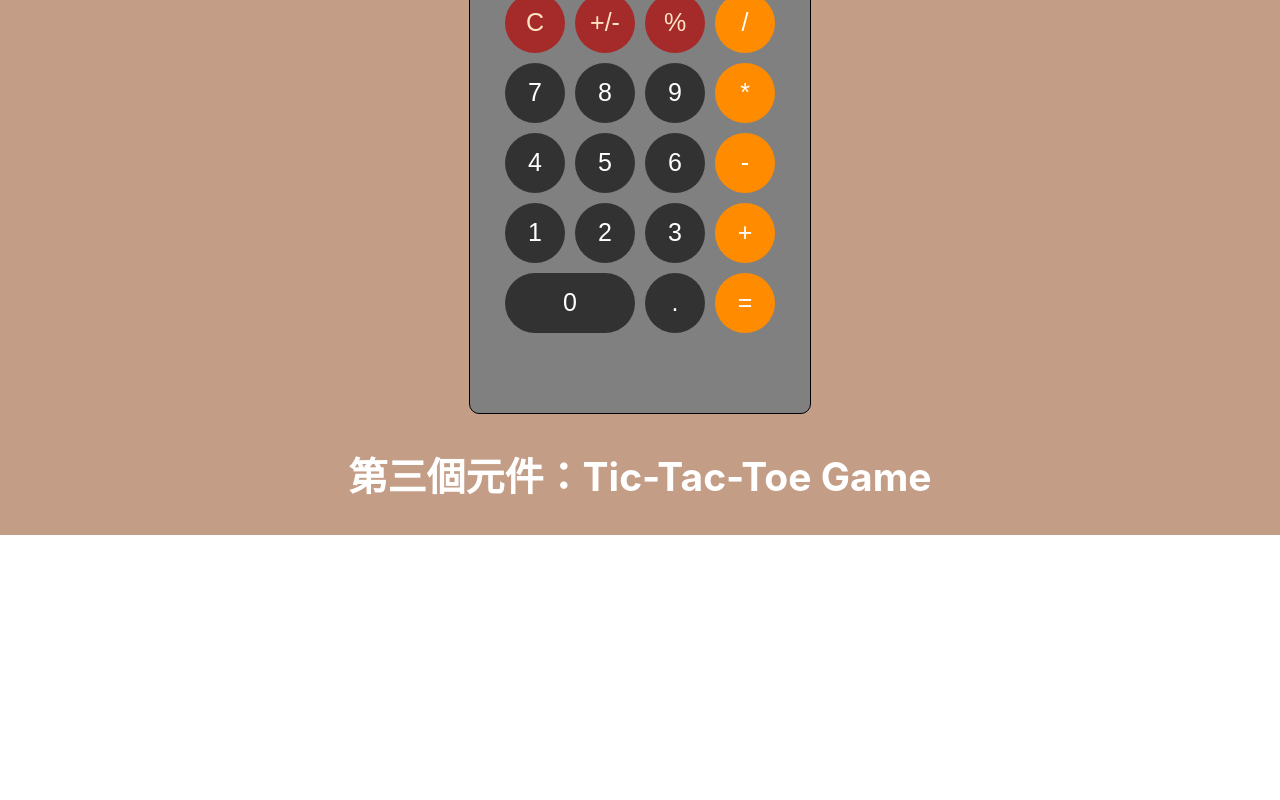
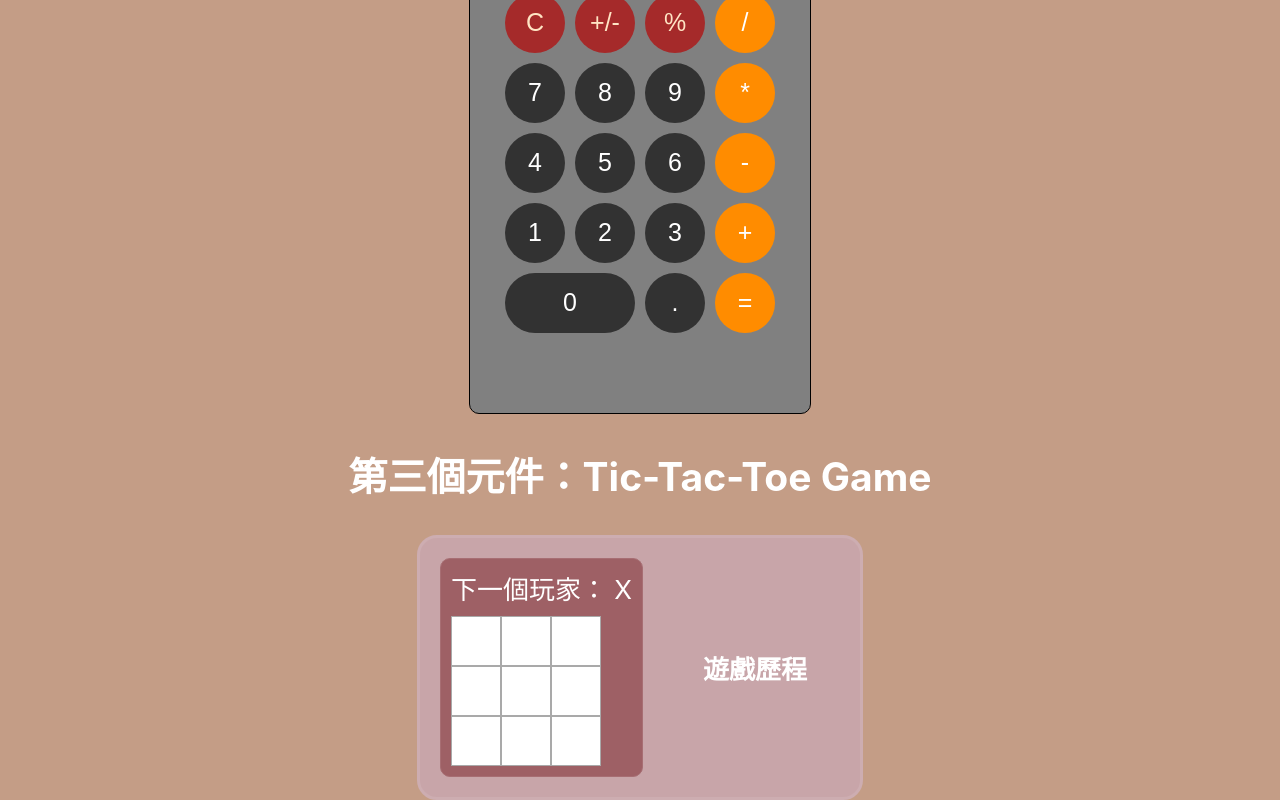
Before and after one commit to 0208Lucy/my-app, a React (Create React App) app: page / in a window 1280 px wide. Shown: the part 942-1742 px from the top of the page. Before the commit the page ends 1477 px from the top, so only its background shows below. Built offline with nearby package versions, Linux system fonts and the light colour scheme.

Commit message:
feat: Add Tic-Tac-Toe game component

```diff
--- a/src/App.js
+++ b/src/App.js
@@ -2,6 +2,8 @@
 import MyRGBPanel from "./components/rgb-panel/MyRGBPanel";
 import MySlider from "./components/rgb-panel/MySlider";
 import MyCalculator from "./components/calculator/MyCalculator";
+import Board from "./components/tic-tac-toe/Board";
+import TicTacToe from "./components/tic-tac-toe/TicTacToe";
 
 function App() {
   return (
@@ -10,9 +12,12 @@
         <h1>Hello React! 2024.5.16</h1>
         <h2>4A9G0906施婉柔</h2>
         <MyRGBPanel />
+
         <h2>第二個元件：MyCalculator</h2>
         <MyCalculator />
+
         <h2>第三個元件：Tic-Tac-Toe Game</h2>
+        <TicTacToe />
       </header>
     </div>
   );
--- /dev/null
+++ b/src/components/tic-tac-toe/Board.js
@@ -0,0 +1,70 @@
+import React from "react";
+import Square from "./Square";
+import "./tictactoe.css";
+
+function Board({ xIsNext, squares, onPlay }) {
+  const handleClick = (i) => {
+    if (calculateWinner(squares) || squares[i]) {
+      return;
+    }
+    const nextSquares = squares.slice();
+    nextSquares[i] = xIsNext ? "X" : "O";
+    onPlay(nextSquares);
+  };
+
+  const calculateWinner = (squares) => {
+    const lines = [
+      [0, 1, 2],
+      [3, 4, 5],
+      [6, 7, 8],
+      [0, 3, 6],
+      [1, 4, 7],
+      [2, 5, 8],
+      [0, 4, 8],
+      [2, 4, 6],
+    ];
+    for (let i = 0; i < lines.length; i++) {
+      const [a, b, c] = lines[i];
+      if (
+        squares[a] &&
+        squares[a] === squares[b] &&
+        squares[a] === squares[c]
+      ) {
+        return squares[a];
+      }
+    }
+
+    return null;
+  };
+
+  const winner = calculateWinner(squares);
+  let status;
+  if (winner) {
+    status = "贏家: " + winner;
+  } else {
+    status = "下一個玩家： " + (xIsNext ? "X" : "O");
+  }
+
+  return (
+    <>
+      <div className="status">{status}</div>
+      <div className="board-row">
+        <Square value={squares[0]} onSquareClick={() => handleClick(0)} />
+        <Square value={squares[1]} onSquareClick={() => handleClick(1)} />
+        <Square value={squares[2]} onSquareClick={() => handleClick(2)} />
+      </div>
+      <div className="board-row">
+        <Square value={squares[3]} onSquareClick={() => handleClick(3)} />
+        <Square value={squares[4]} onSquareClick={() => handleClick(4)} />
+        <Square value={squares[5]} onSquareClick={() => handleClick(5)} />
+      </div>
+      <div className="board-row">
+        <Square value={squares[6]} onSquareClick={() => handleClick(6)} />
+        <Square value={squares[7]} onSquareClick={() => handleClick(7)} />
+        <Square value={squares[8]} onSquareClick={() => handleClick(8)} />
+      </div>
+    </>
+  );
+}
+
+export default Board;
--- /dev/null
+++ b/src/components/tic-tac-toe/Square.js
@@ -0,0 +1,12 @@
+import React from "react";
+import "./tictactoe.css";
+
+function Square({ value, onSquareClick }) {
+  return (
+    <button className="square" onClick={onSquareClick}>
+      {value}
+    </button>
+  );
+}
+
+export default Square;
--- /dev/null
+++ b/src/components/tic-tac-toe/TicTacToe.js
@@ -0,0 +1,28 @@
+import React, { useState } from "react";
+import Board from "./Board";
+
+function TicTacToe() {
+  const [history, setHistory] = useState([Array(9).fill(null)]);
+  const [currentMove, setCurrentMove] = useState(0);
+  const xIsNext = currentMove % 2 === 0;
+  const currentSquares = history[currentMove];
+
+  const handlePlay = (nextSquares) => {
+    const nextHistory = [...history.slice(0, currentMove + 1), nextSquares];
+    setHistory(nextHistory);
+    setCurrentMove(nextHistory.length - 1);
+  };
+
+  return (
+    <div className="game">
+      <div className="game-board">
+        <Board xIsNext={xIsNext} squares={currentSquares} onPlay={handlePlay} />
+      </div>
+      <div className="game-info">
+        <h4>遊戲歷程</h4>
+      </div>
+    </div>
+  );
+}
+
+export default TicTacToe;
--- /dev/null
+++ b/src/components/tic-tac-toe/tictactoe.css
@@ -0,0 +1,52 @@
+.square {
+    background-color: white;
+    width: 50px;
+    height: 50px;
+    border: 1px solid darkgray;
+    font-size: 24px;
+    font-weight: bold;
+    line-height: 50px;
+    text-align: center;
+    float: left;
+    /* margin-right: -1px;
+    margin-top: -1px; */
+    padding: 0;
+}
+
+.square:hover {
+    background-color: #DDC7C9;
+    color: white;
+}
+
+.board-row:after {
+    clear: both;
+    content: '';
+    display: table;
+}
+
+.game {
+    width: 400px;
+    background-color: #C8A5A9;
+    display: flex;
+    flex-direction: row;
+    align-items: center;
+    margin: auto;
+    border: 3px solid #CDADB1;
+    border-radius: 20px;
+    padding: 20px;
+}
+
+.game-board {
+    border: 1px solid #A76E73;
+    background-color: #9E6065;
+    border-radius: 10px;
+    padding: 10px;
+}
+
+.game-info {
+    margin-left: 60px;
+}
+
+.status {
+    margin-bottom: 10px;
+}
```
